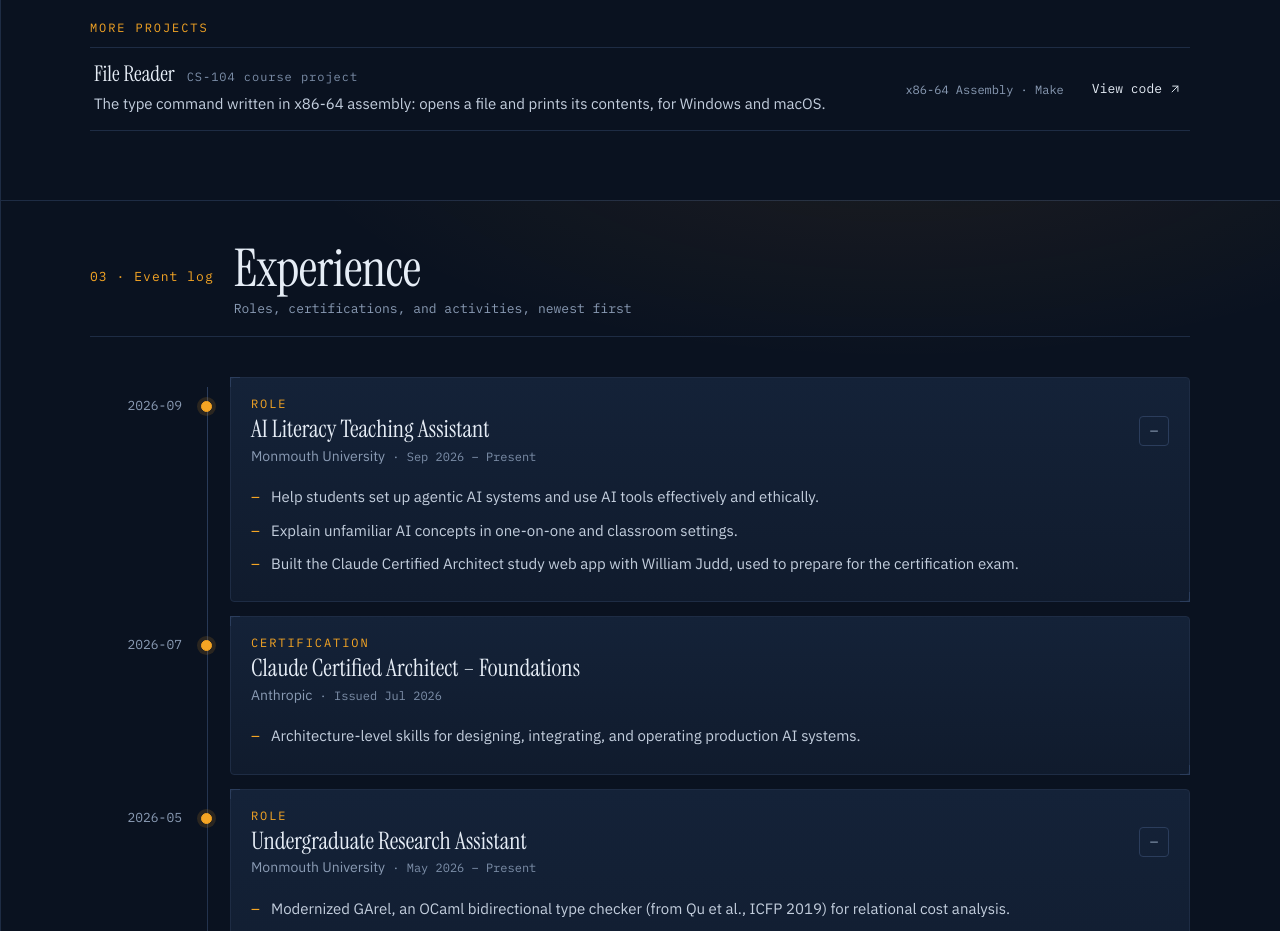
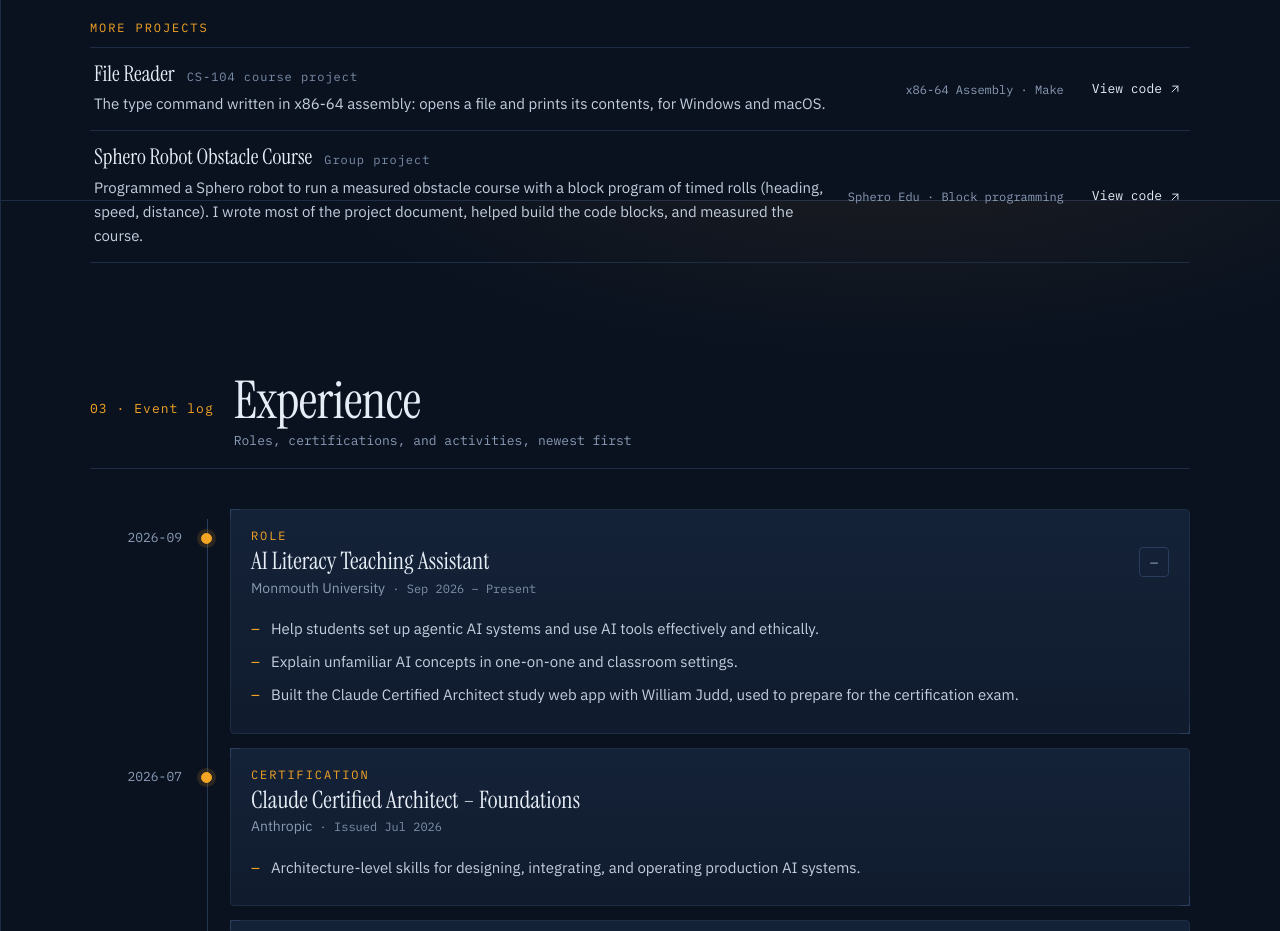
Before and after one commit to dan-jdiala/dan-jdiala.github.io, a React (Vite) app: page / in a window 1280 px wide. Shown: the part 3000-3931 px from the top of the page. Built offline with nearby package versions, Linux system fonts and the light colour scheme.

Commit message:
More projects: Sphero robot obstacle course (group project)

```diff
--- a/src/data/site.ts
+++ b/src/data/site.ts
@@ -182,6 +182,13 @@ export const moreProjects: MinorProject[] = [
     stack: ['x86-64 Assembly', 'Make'],
     link: { label: 'View code', href: 'https://github.com/dan-jdiala/cs-104-assembly-project' },
   },
+  {
+    name: 'Sphero Robot Obstacle Course',
+    description: 'Programmed a Sphero robot to run a measured obstacle course with a block program of timed rolls (heading, speed, distance). I wrote most of the project document, helped build the code blocks, and measured the course.',
+    context: 'Group project',
+    stack: ['Sphero Edu', 'Block programming'],
+    link: { label: 'View code', href: 'https://github.com/satvikdhiman2025-cmd/Robot-project' },
+  },
 ]
 
 export const events: LogEvent[] = [
```
